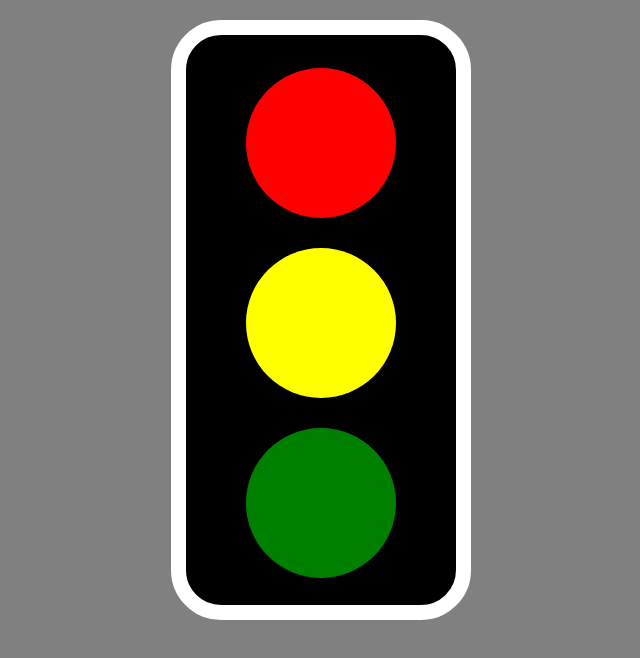
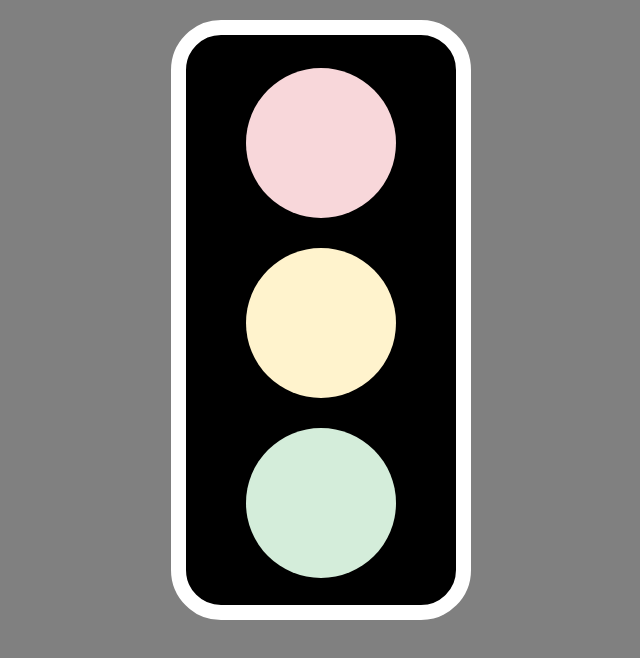
Before and after one commit to jerosantamariai/trafficlight, a React app: page / in a window 1280 px wide. Shown: the whole page, without its empty margins (319-959 px from the left). Built offline with nearby package versions, Linux system fonts and the light colour scheme.

Commit message:
almost finished

```diff
--- a/src/index.css
+++ b/src/index.css
@@ -15,7 +15,7 @@ body {
 }
 
 .container #red {
-    background-color: red;
+
     width: 150px;
     height: 150px;
     margin: 30px auto;
@@ -23,7 +23,7 @@ body {
 }
 
 .container #yellow {
-    background-color: yellow;
+
     width: 150px;
     height: 150px;
     margin: 30px auto;
@@ -31,7 +31,7 @@ body {
 }
 
 .container #green {
-    background-color: green;
+
     width: 150px;
     height: 150px;
     margin: 30px auto;
--- a/src/index.js
+++ b/src/index.js
@@ -14,16 +14,75 @@ import 'jquery';
 import 'popper.js';
 import 'bootstrap';
 
+class TrafficLight extends React.Component {
+    constructor() {
+        super();
+        this.state = {
+            onred: 0,
+            onyellow: 0,
+            ongreen: 0,
 
-function TrafficLight(props){
-    return(
-            <div className="container">
-                <div className="redlight" id="red"></div>
-                <div className="yellowlight" id="yellow"></div>
-                <div className="greenlight" id="green"></div>
-            </div>
-            )
+        }
+    }
+
+    changeLight = (e) => {
+        if (e.target.id == "red" && this.state.onred === 0) {
+            e.target.classList.remove("alert-danger");
+            e.target.classList.add("bg-danger")
+            this.setState({
+                onred: 1
+            })
+         } else if (
+            e.target.id == "red" && this.state.onred === 1){
+            e.target.classList.add("alert-danger");
+            e.target.classList.remove("bg-danger")
+            this.setState({
+                onred: 0
+            })
+            }
+
+        if (e.target.id == "yellow" && this.state.onyellow === 0) {
+            e.target.classList.remove("alert-warning");
+            e.target.classList.add("bg-warning")
+            this.setState({
+                onyellow: 1
+            })
+        } else if (e.target.id == "yellow" && this.state.onyellow === 1){
+            e.target.classList.add("alert-warning");
+            e.target.classList.remove("bg-warning")
+            this.setState({
+                onyellow: 0
+            })
+        }
+
+        if (e.target.id == "green" && this.state.ongreen === 0) {
+            e.target.classList.remove("alert-success");
+            e.target.classList.add("bg-success")
+            this.setState({
+                ongreen: 1
+            })
+        } else if (e.target.id == "green" && this.state.ongreen === 1){
+            e.target.classList.add("alert-success");
+            e.target.classList.remove("bg-success")
+            this.setState({
+                ongreen: 0
+            })
+        }
+
+
     }
 
 
+    render() {
+        return (
+            <div className="container">
+                <div className={" alert-danger redLight"}  onClick={this.changeLight} id="red"></div>
+                <div className={" alert-warning yellowLight"} onClick={this.changeLight} id="yellow"></div>
+                <div className={" alert-success greenLight"} onClick={this.changeLight} id="green"></div>
+            </div>
+        )
+    }
+}
+
+
 ReactDOM.render(<TrafficLight />, document.querySelector("#root"));
```
